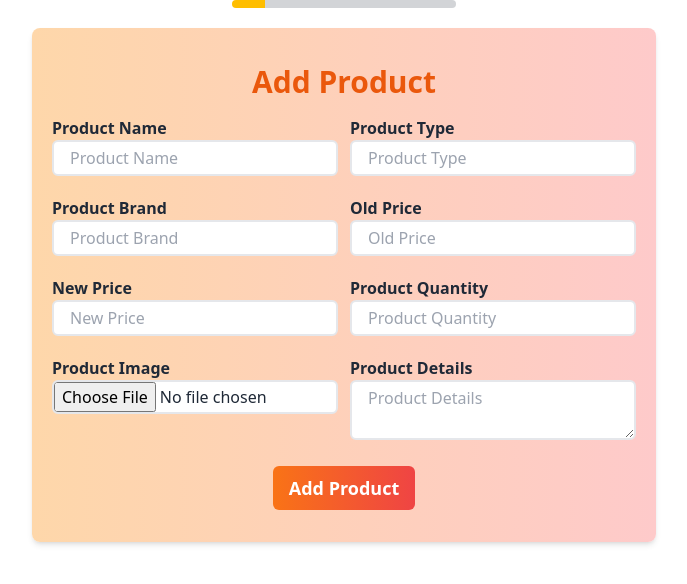
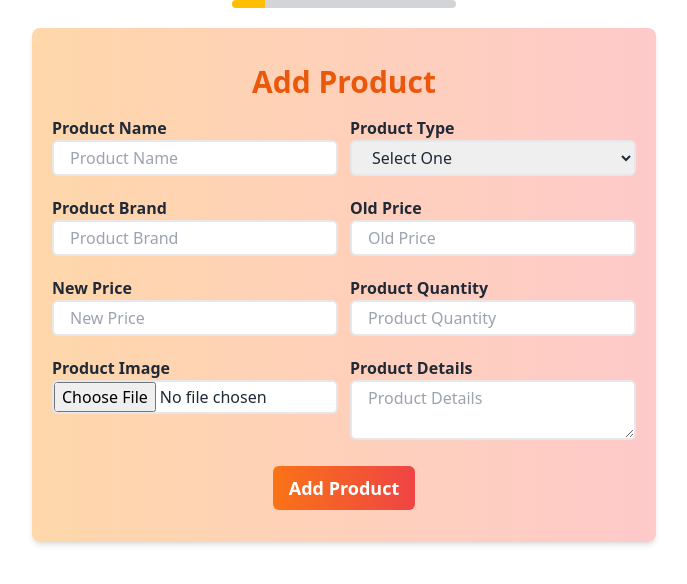
Before and after one commit to Masudur400/Brand-tec-client, a React (Vite) app: page /addProduct in a window 1280 px wide. Shown: the top 584 px of the page, without its empty margins (296-983 px from the left). Built offline with nearby package versions, Linux system fonts and the light colour scheme; no server answers.

Commit message:
no update

```diff
--- a/src/components/AddProduct/AddProduct.jsx
+++ b/src/components/AddProduct/AddProduct.jsx
@@ -87,7 +87,13 @@ const AddProduct = () => {
                         </div>
                         <div>
                             <p className="font-semibold">Product Type</p>
-                            <input type="text" name="productType" placeholder="Product Type" id="" className="border-2 rounded-md w-full text-sm md:text-base px-4 md:py-1 mb-2" />
+                            {/* <input type="text" name="productType" placeholder="Product Type" id="" className="border-2 rounded-md w-full text-sm md:text-base px-4 md:py-1 mb-2" /> */}
+                            <select name="productType" id="" className="border-2 rounded-md w-full text-sm md:text-base px-4 md:py-1 mb-2">
+                                <option disabled selected value="">Select One</option>
+                                <option value="Phone">Phone</option>
+                                <option value="Laptop">Laptop</option>
+                                <option value="Watch">Watch</option>
+                            </select>
                         </div>
                         <div>
                             <p className="font-semibold">Product Brand</p>
--- a/src/components/AllProduct/AllProductTable.jsx
+++ b/src/components/AllProduct/AllProductTable.jsx
@@ -93,7 +93,7 @@ const AllProductTable = () => {
 
     return (
         <div>
-            <div className="flex gap-1 justify-end items-center mr-4">
+            <div className="flex gap-1 justify-end items-center mr-4 text-xs font-medium">
                 <p className="px-2 py-1 bg-gray-100">Show : </p>
                 <select onChange={handleItemParPage} defaultValue={itemParPage} name="" id="" className="border px-2 py-1">
                     <option value="12">12</option>
--- a/src/components/AllProduct/InStockProduct.jsx
+++ b/src/components/AllProduct/InStockProduct.jsx
@@ -91,7 +91,7 @@ const InStockProduct = () => {
 
     return (
         <div>
-            <div className="flex gap-1 justify-end items-center mr-4">
+            <div className="flex gap-1 justify-end items-center mr-4 text-xs font-medium">
                 <p className="px-2 py-1 bg-gray-100">Show : </p>
                 <select onChange={handleItemParPage} defaultValue={itemParPage} name="" id="" className="border px-2 py-1">
                     <option value="12">12</option>
--- a/src/components/AllProduct/StockOutProduct.jsx
+++ b/src/components/AllProduct/StockOutProduct.jsx
@@ -93,7 +93,7 @@ const StockOutProduct = () => {
     return (
         <div>
 
-            <div className="flex gap-1 justify-end items-center mr-4">
+            <div className="flex gap-1 justify-end items-center mr-4 text-xs font-medium">
                 <p className="px-2 py-1 bg-gray-100">Show : </p>
                 <select onChange={handleItemParPage} defaultValue={itemParPage} name="" id="" className="border px-2 py-1">
                     <option value="12">12</option>
```
